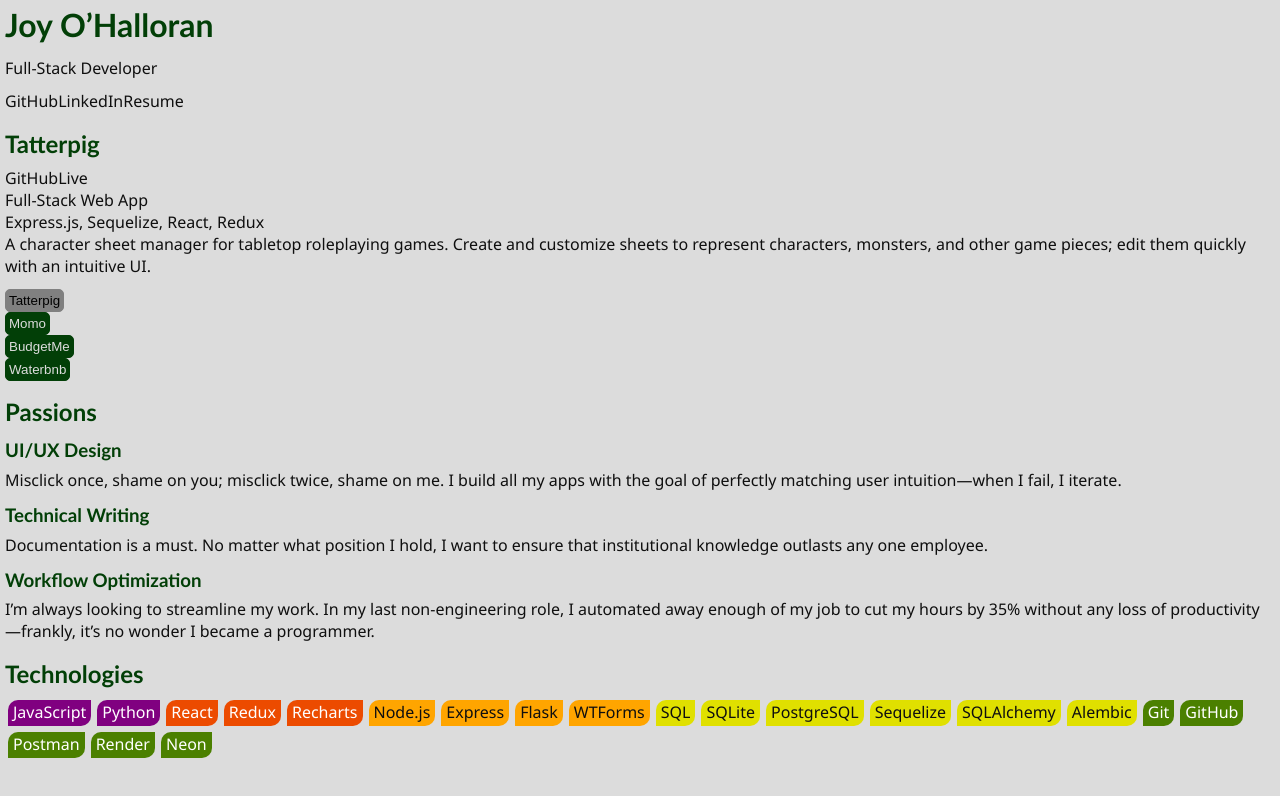
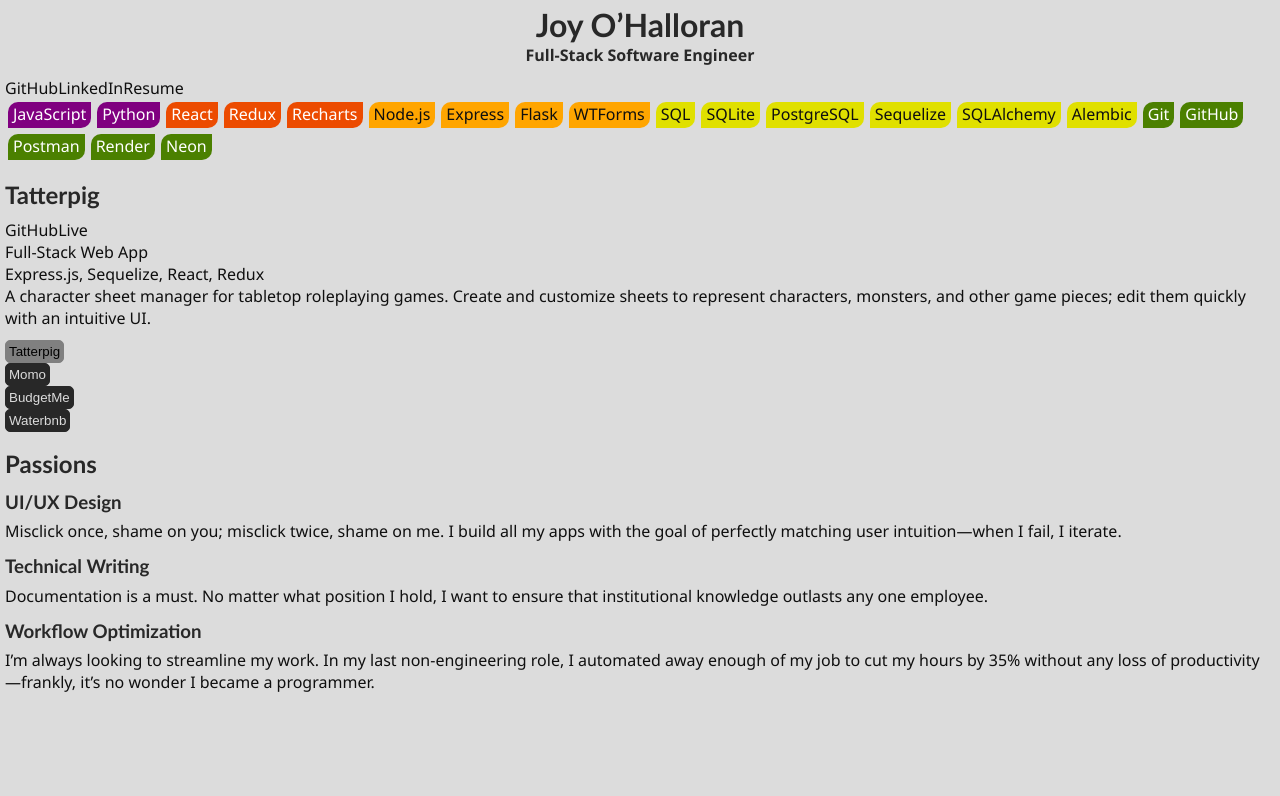
Before and after one commit to ohalloranjm/ohalloranjm.github.io, a React (Vite) app in the folder react-vite/: page / in a window 1280 px wide. Shown: the top 796 px of the page. Built offline with nearby package versions, Linux system fonts and the light colour scheme.

Commit message:
reorganized

```diff
--- a/react-vite/src/App.jsx
+++ b/react-vite/src/App.jsx
@@ -11,14 +11,28 @@ function App() {
 
   return (
     <div className='all'>
-      <h1>Joy O’Halloran</h1>
-      <p>Full-Stack Developer</p>
+      <h1 className='center'>Joy O’Halloran</h1>
+      <p className='center my-title'>Full-Stack Software Engineer</p>
 
       {Object.entries(links).map(([name, link]) => (
         <a href={link} key={name}>
           {name}
         </a>
       ))}
+
+      <ul>
+        {tech.map((items, index) => {
+          return (
+            <>
+              {items.map((item, i) => (
+                <li className={`techbox gradient-${index}`} key={i}>
+                  {item}
+                </li>
+              ))}
+            </>
+          );
+        })}
+      </ul>
 
       <h2>{currProject.name}</h2>
       <Project project={currProject} />
@@ -42,21 +56,6 @@ function App() {
           {p.details}
         </>
       ))}
-
-      <h2>Technologies</h2>
-      <ul>
-        {tech.map((items, index) => {
-          return (
-            <>
-              {items.map((item, i) => (
-                <li className={`techbox gradient-${index}`} key={i}>
-                  {item}
-                </li>
-              ))}
-            </>
-          );
-        })}
-      </ul>
     </div>
   );
 }
--- a/react-vite/src/css-global/main.css
+++ b/react-vite/src/css-global/main.css
@@ -20,7 +20,7 @@ h6 {
 }
 
 h1 {
-  margin-top: 0;
+  margin: 0;
 }
 
 p {
@@ -46,6 +46,15 @@ button:disabled:hover {
   background-color: gray;
   color: black;
   border: 1px solid gray;
+}
+
+.center {
+  text-align: center;
+}
+
+.my-title {
+  font-weight: bold;
+  color: var(--txt2);
 }
 
 .techbox {
--- a/react-vite/src/css-global/vars.css
+++ b/react-vite/src/css-global/vars.css
@@ -1,5 +1,5 @@
 :root {
   --txt: rgb(15, 15, 15);
-  --txt2: rgb(2, 63, 7);
+  --txt2: rgb(40, 40, 40);
   --bg: rgb(220, 220, 220);
 }
```
